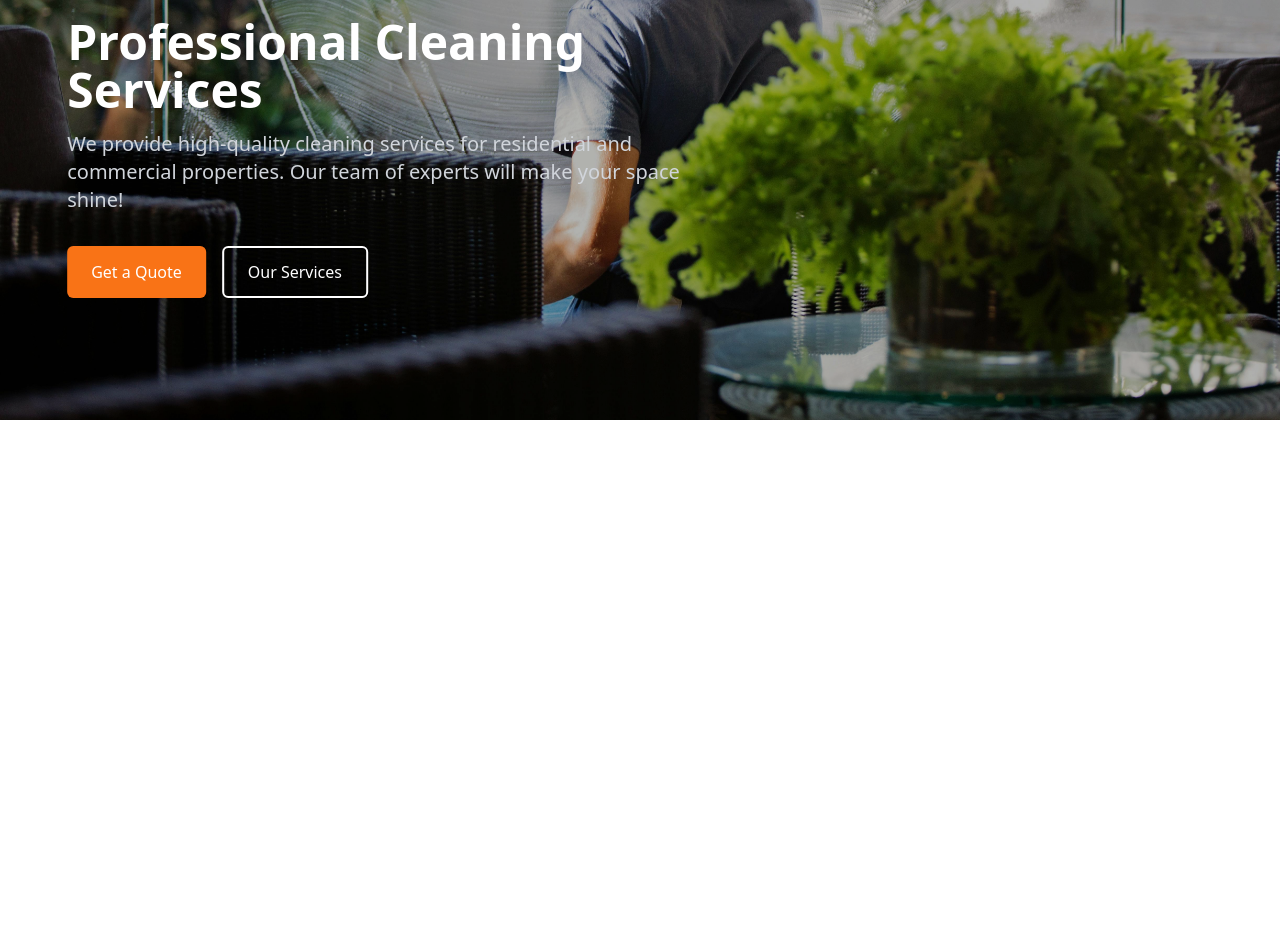
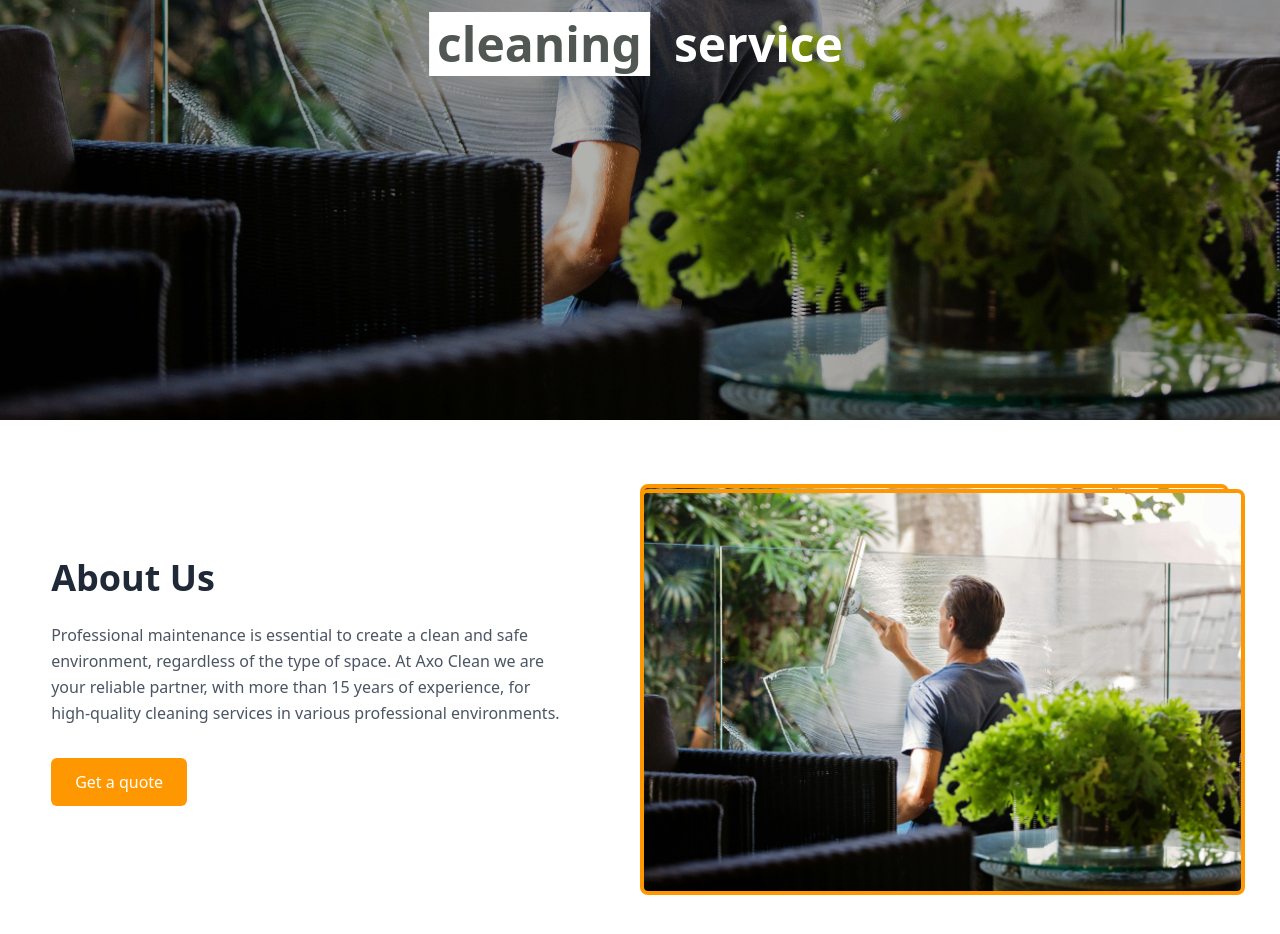
Before and after one commit to influxo/proXLeen, a React (Vite) app: page / in a window 1280 px wide. Shown: the part 380-1314 px from the top of the page. Before the commit the page ends 800 px from the top, so only its background shows below. Built offline with nearby package versions, Linux system fonts and the light colour scheme.

Commit message:
About section started

```diff
--- /dev/null
+++ b/src/components/Home/AboutSection.tsx
@@ -0,0 +1,49 @@
+import React from 'react';
+import { Link } from 'react-router-dom';
+// Note: These images need to be added to the assets/images directory
+// Placeholder imports - replace with actual images when available
+import cleaningService1 from '../../assets/images/Background.jpg'; // Temporary placeholder
+import cleaningService2 from '../../assets/images/Background.jpg'; // Temporary placeholder
+
+const AboutSection: React.FC = () => {
+  return (
+    <section className="py-16 px-[4%] bg-white">
+      <div className="container mx-auto flex flex-col md:flex-row items-center justify-between gap-8">
+        {/* Left side - Text content */}
+        <div className="md:w-1/2 max-w-lg">
+          <h2 className="text-4xl font-bold text-gray-800 mb-6">About Us</h2>
+          <p className="text-gray-600 mb-8 leading-relaxed">
+            Professional maintenance is essential to create a clean
+            and safe environment, regardless of the type of space.
+            At Axo Clean we are your reliable partner, with more
+            than 15 years of experience, for high-quality cleaning
+            services in various professional environments.
+          </p>
+          <Link to="/contact" className="inline-block bg-[#FF9800] hover:bg-[#ff9900e6] text-white font-medium py-3 px-6 rounded-md transition-colors">
+            Get a quote
+          </Link>
+        </div>
+
+        {/* Right side - Images */}
+        <div className="md:w-1/2 relative">
+          <div className="relative z-10 rounded-lg overflow-hidden border-4 border-[#FF9800]">
+            <img
+              src={cleaningService1}
+              alt="Cleaning professional wiping surface"
+              className="w-full h-auto object-cover"
+            />
+          </div>
+          <div className="absolute -right-4 -bottom-4 z-20 rounded-lg overflow-hidden border-4 border-[#FF9800]">
+            <img
+              src={cleaningService2}
+              alt="Cleaning professional mopping floor"
+              className="w-full h-auto object-cover"
+            />
+          </div>
+        </div>
+      </div>
+    </section>
+  );
+};
+
+export default AboutSection;
--- a/src/components/Home/Hero.tsx
+++ b/src/components/Home/Hero.tsx
@@ -20,21 +20,25 @@ const Hero: React.FC = () => {
       </div>
 
       {/* Content */}
-      <div className="mx-auto px-4 absolute top-1/2 left-1/2 transform -translate-x-1/2 -translate-y-1/2 flex items-center relative z-10">
+      <div className="mx-auto px-4 absolute top-1/2 left-1/2 transform -translate-x-1/2 -translate-y-1/2 flex items-center z-10">
         <div className="max-w-2xl">
-          <h1 className="text-5xl font-bold text-white mb-4">Professional Cleaning Services</h1>
-          <p className="text-xl text-gray-300 mb-8">
-            We provide high-quality cleaning services for residential and commercial properties.
-            Our team of experts will make your space shine!
-          </p>
-          <div className="flex flex-wrap gap-4">
+          {/* <h1 className="text-5xl font-bold text-white mb-4">Professional Cleaning Services</h1> */}
+          <div className='flex-col'>
+            <h1 className="text-5xl font-bold text-center text-white mb-4">Proffesional</h1>
+            <div className='flex gap-4'>
+            <h1 className="text-5xl font-bold bg-white p-2 text-[#515854] mb-4">cleaning</h1>
+            <h1 className="text-5xl font-bold text-white p-2 mb-4">service</h1>
+            </div>
+          </div>
+
+          {/* <div className="flex flex-wrap gap-4">
             <button className="bg-orange-500 hover:bg-orange-600 text-white font-medium py-3 px-6 rounded-md transition-colors">
               Get a Quote
             </button>
             <button className="bg-transparent border-2 border-white text-white hover:bg-white hover:text-gray-900 font-medium py-3 px-6 rounded-md transition-colors">
               Our Services
             </button>
-          </div>
+          </div> */}
         </div>
       </div>
     </div>
--- a/src/components/Navbar.tsx
+++ b/src/components/Navbar.tsx
@@ -3,19 +3,19 @@ import { Link } from 'react-router-dom';
 
 const Navbar: React.FC = () => {
   return (
-    <nav className="bg-black/30 backdrop-blur-md py-4 px-6 rounded-full mx-auto max-w-6xl border border-white/10">
+    <nav className="bg-black/30 backdrop-blur-md py-4 px-[4%] rounded-full mx-auto  border border-white/10 w-full">
       <div className="flex items-center justify-between">
         <div className="text-white font-bold text-xl">LOGO</div>
 
         <div className="hidden md:flex space-x-8">
-          <Link to="/" className="text-white hover:text-orange-400 transition-colors">Home</Link>
-          <Link to="/showrooms" className="text-white hover:text-orange-400 transition-colors">Showrooms</Link>
-          <Link to="/services" className="text-white hover:text-orange-400 transition-colors">Services</Link>
-          <Link to="/medical-areas" className="text-white hover:text-orange-400 transition-colors">Medical Areas</Link>
-          <Link to="/facade-cleaning" className="text-white hover:text-orange-400 transition-colors">Facade Cleaning</Link>
+          <Link to="/" className="text-white hover:text-[#FF9800] transition-colors">Home</Link>
+          <Link to="/showrooms" className="text-white hover:text-[#FF9800] transition-colors">Showrooms</Link>
+          <Link to="/services" className="text-white hover:text-[#FF9800] transition-colors">Services</Link>
+          <Link to="/medical-areas" className="text-white hover:text-[#FF9800] transition-colors">Medical Areas</Link>
+          <Link to="/facade-cleaning" className="text-white hover:text-[#FF9800] transition-colors">Facade Cleaning</Link>
         </div>
 
-        <Link to="/contact" className="bg-orange-500 hover:bg-orange-600 text-white font-medium py-2 px-4 rounded-md transition-colors">
+        <Link to="/contact" className="bg-[#FF9800] hover:bg-[#ff9900e6] text-white font-medium py-2 px-4 rounded-md transition-colors">
           Contact Us
         </Link>
       </div>
--- a/src/pages/Home.tsx
+++ b/src/pages/Home.tsx
@@ -1,9 +1,11 @@
 import React from 'react';
 import Hero from '../components/Home/Hero';
+import AboutSection from '../components/Home/AboutSection';
 const Home: React.FC = () => {
   return (
     <div className="">
       <Hero />
+      <AboutSection />
     </div>
   );
 };
```
